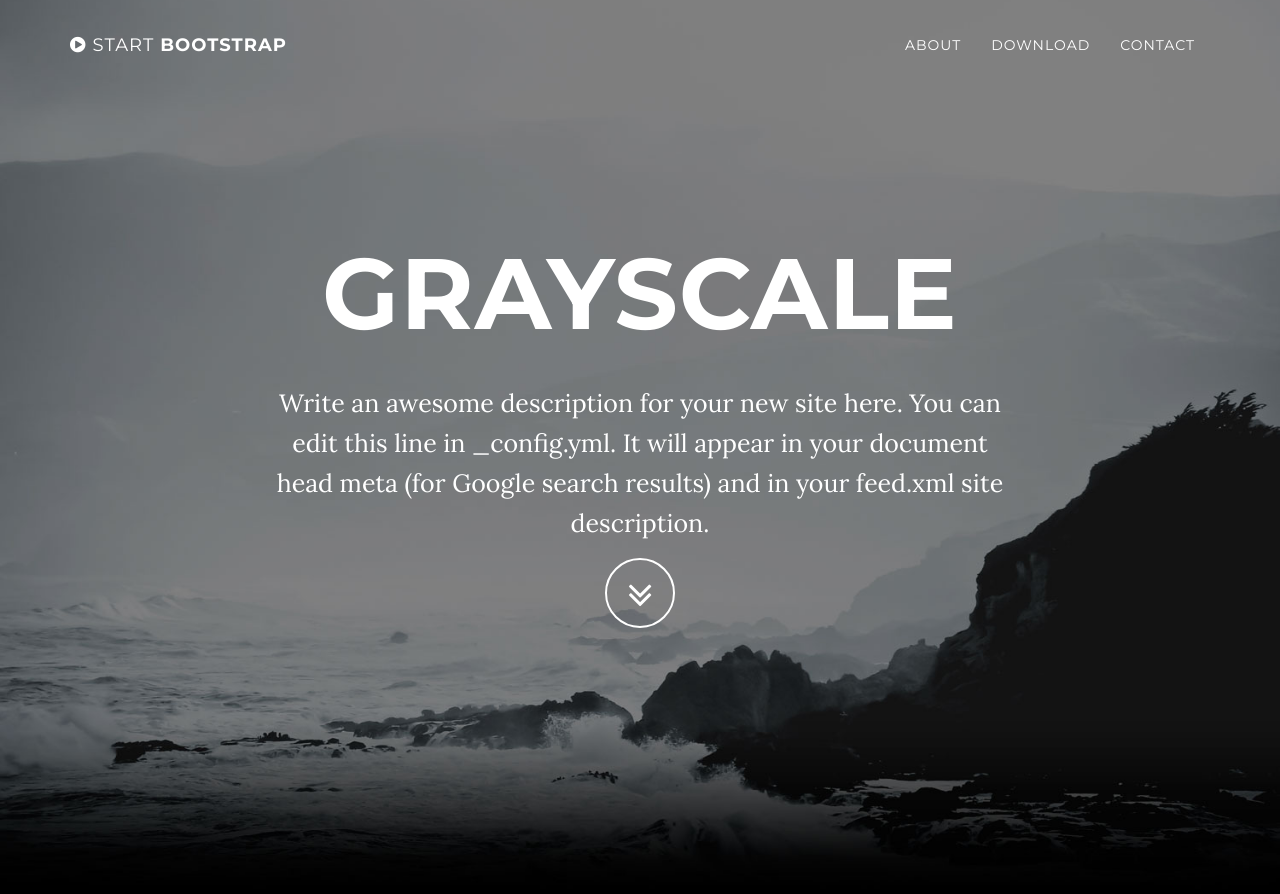
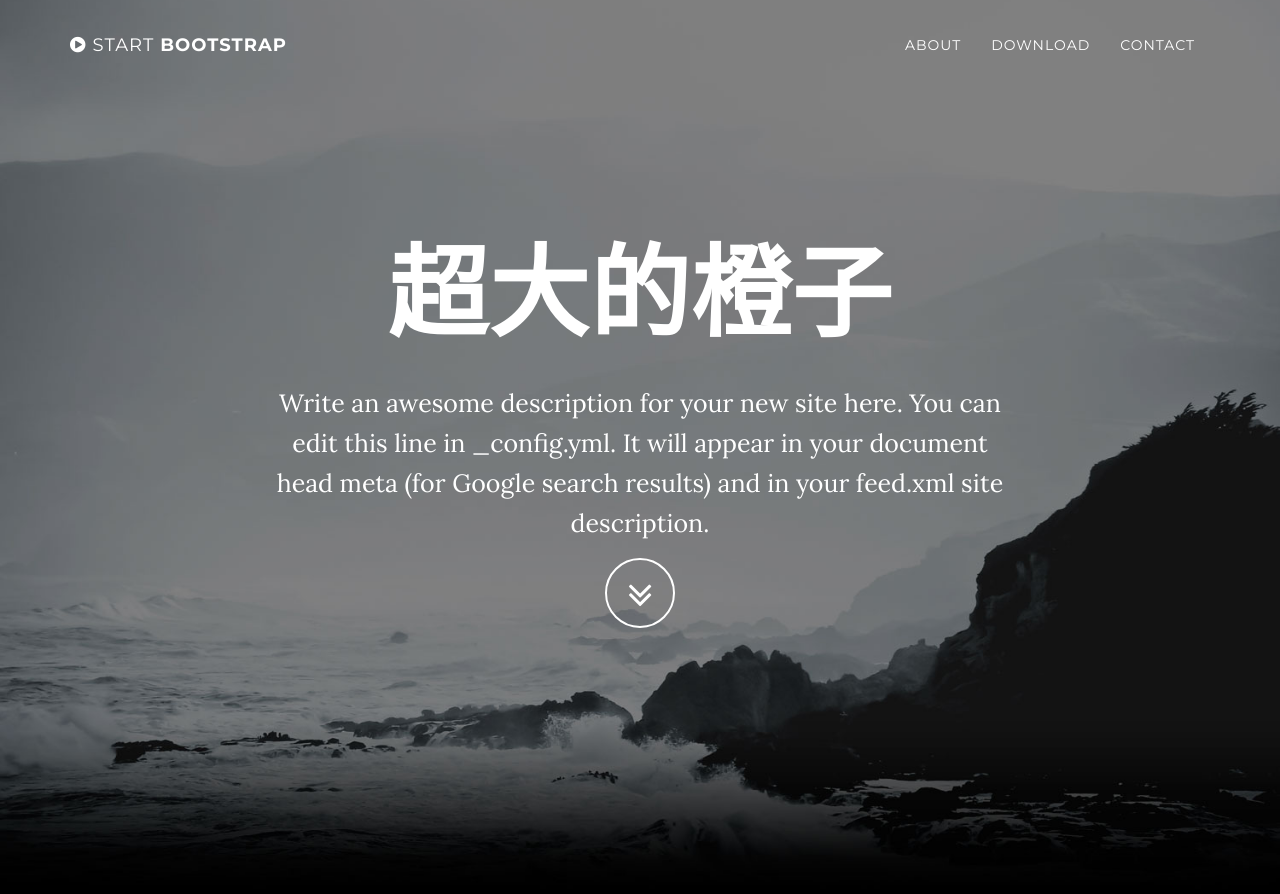
Before and after one commit to tearorca/tearorca.github.io, a Jekyll site: the page built from index.html, in a window 1280 px wide and 900 px high. Shown: the top 894 px of the window. Built offline with Jekyll 4.4.1, drawn with Linux system fonts in a browser that asks for light colours; some of the changed text lies outside the part shown.

Commit message:
Update _config.yml

```diff
--- a/_config.yml
+++ b/_config.yml
@@ -1,7 +1,7 @@
 # Site settings
-title: Grayscale
-email: your-email@domain.com
-url: https://example.github.io
+title: 超大的橙子
+email: 327169871@qq.com
+url: https://tearorca.github.io
 description: "Write an awesome description for your new site here. You can edit this line in _config.yml. It will appear in your document head meta (for Google search results) and in your feed.xml site description."
 
 # Color settings (hex-codes without the leading hash-tag)
```
